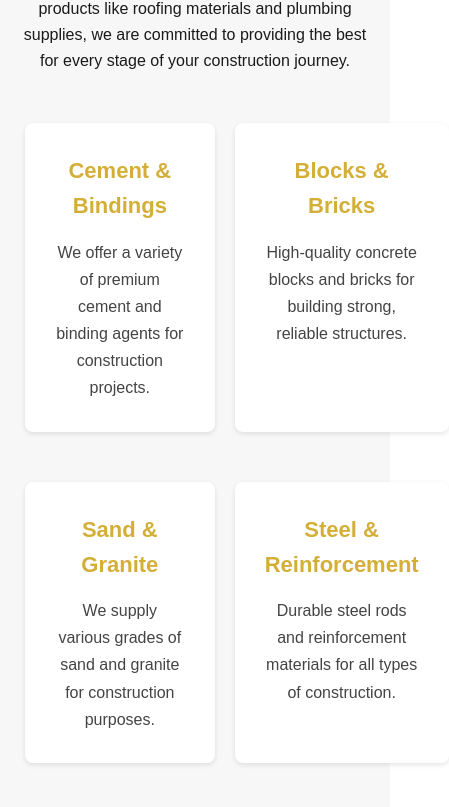
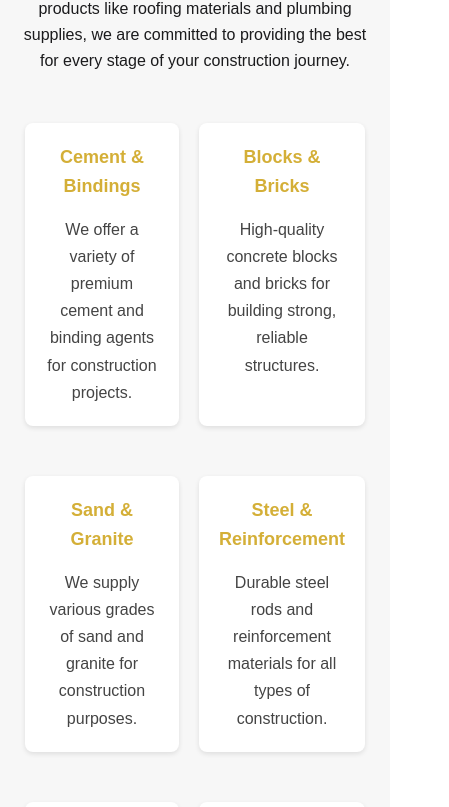
Before and after one commit to theblacktallguy/SM-Ridge-Materials, a React (Vite) app: page /about in a window 390 px wide. Shown: the part 4238-5045 px from the top of the page, 449 px wide, since content can reach past the window. Built offline with nearby package versions, Linux system fonts and the light colour scheme; some icons are missing.

Commit message:
about and supply Section

```diff
--- a/src/styles/about.css
+++ b/src/styles/about.css
@@ -327,7 +327,7 @@
 
 .about-supply-card {
   background-color: #fff;
-  padding: 30px;
+  padding: 20px;
   border-radius: 8px;
   box-shadow: 0 2px 5px rgba(0, 0, 0, 0.1);
   text-align: left;
@@ -354,6 +354,10 @@
     margin: 0 auto;
     padding: 0 5px;
     gap: 20px;
+  }
+
+  .about-supply-grid h3{
+    font-size: 18px;
   }
 
   .what-we-supply {
```
